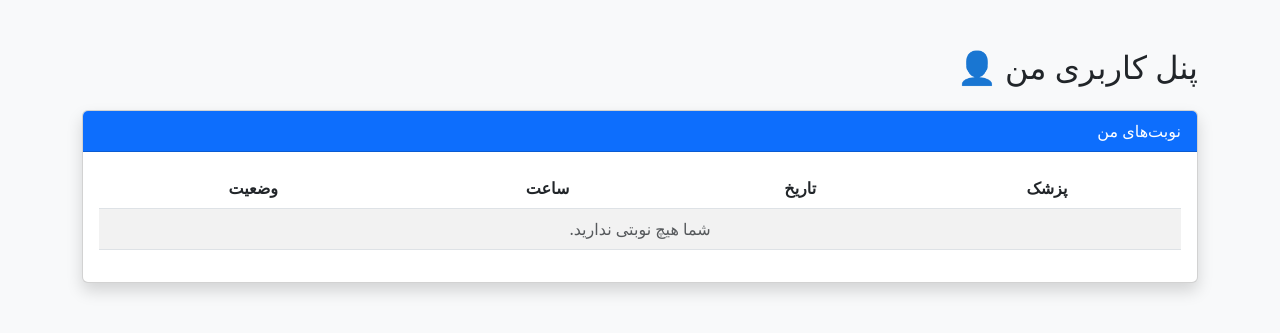
After one commit to zohreh-dev/hospital_site, a Django app: page /dashboard/ in a window 1280 px wide. The commit adds this page. Shown: the top 333 px of the page. Run offline with Django 5.2, Linux system fonts and the light colour scheme; a user stored in the database is signed in; data that the repository does not hold is empty.

Commit message:
add patient dashboard and login protection

```diff
--- a/config/urls.py
+++ b/config/urls.py
@@ -1,9 +1,11 @@
 from django.contrib import admin
-from django.urls import path
+from django.urls import path, include
 from hospital import views
 
 urlpatterns = [
     path('admin/', admin.site.urls),
     path('', views.home, name='home'),
-    path('book/', views.book_appointment, name='book_appointment'),  # خط جدید
+    path('book/', views.book_appointment, name='book_appointment'),
+    path('accounts/', include('django.contrib.auth.urls')),
+    path('dashboard/', views.patient_dashboard, name='patient_dashboard'),
 ]
--- /dev/null
+++ b/hospital/templates/dashboard.html
@@ -0,0 +1,50 @@
+<!DOCTYPE html>
+<html lang="fa" dir="rtl">
+<head>
+    <meta charset="UTF-8">
+    <title>پنل بیمار</title>
+    <link rel="stylesheet" href="https://cdn.jsdelivr.net/npm/bootstrap@5.3.0/dist/css/bootstrap.rtl.min.css">
+</head>
+<body class="bg-light">
+    <div class="container mt-5">
+        <h2 class="mb-4">پنل کاربری من 👤</h2>
+        <div class="card shadow">
+            <div class="card-header bg-primary text-white">
+                نوبت‌های من
+            </div>
+            <div class="card-body">
+                <table class="table table-striped text-center">
+                    <thead>
+                        <tr>
+                            <th>پزشک</th>
+                            <th>تاریخ</th>
+                            <th>ساعت</th>
+                            <th>وضعیت</th>
+                        </tr>
+                    </thead>
+                    <tbody>
+                        {% for app in appointments %}
+                        <tr>
+                            <td>دکتر {{ app.doctor.first_name }} {{ app.doctor.last_name }}</td>
+                            <td>{{ app.date }}</td>
+                            <td>{{ app.time }}</td>
+                            <td>
+                                {% if app.is_active %}
+                                    <span class="badge bg-success">فعال</span>
+                                {% else %}
+                                    <span class="badge bg-danger">لغو شده</span>
+                                {% endif %}
+                            </td>
+                        </tr>
+                        {% empty %}
+                        <tr>
+                            <td colspan="4" class="text-muted">شما هیچ نوبتی ندارید.</td>
+                        </tr>
+                        {% endfor %}
+                    </tbody>
+                </table>
+            </div>
+        </div>
+    </div>
+</body>
+</html>
--- a/hospital/templates/home.html
+++ b/hospital/templates/home.html
@@ -33,6 +33,8 @@
                     <li class="nav-item"><a class="nav-link" href="#">پزشکان</a></li>
                     <li class="nav-item"><a class="nav-link" href="#">دپارتمان‌ها</a></li>
                     <li class="nav-item"><a class="nav-link" href="#">تماس با ما</a></li>
+                    <!-- این خط لینک پنل کاربری است -->
+                    <li class="nav-item"><a class="nav-link text-warning" href="{% url 'patient_dashboard' %}">پنل کاربری</a></li>
                 </ul>
             </div>
         </div>
--- a/hospital/views.py
+++ b/hospital/views.py
@@ -1,5 +1,6 @@
 from django.shortcuts import render, redirect
-from .models import Doctor
+from django.contrib.auth.decorators import login_required
+from .models import Doctor, Appointment
 from .forms import AppointmentForm
 
 def home(request):
@@ -11,8 +12,13 @@ def book_appointment(request):
         form = AppointmentForm(request.POST)
         if form.is_valid():
             form.save()
-            return redirect('home')  # بعد از ثبت، برگرد به صفحه اصلی
+            return redirect('home')
     else:
         form = AppointmentForm()
 
     return render(request, 'appointment.html', {'form': form})
+
+@login_required
+def patient_dashboard(request):
+    appointments = Appointment.objects.all().order_by('-date')
+    return render(request, 'dashboard.html', {'appointments': appointments})
```
